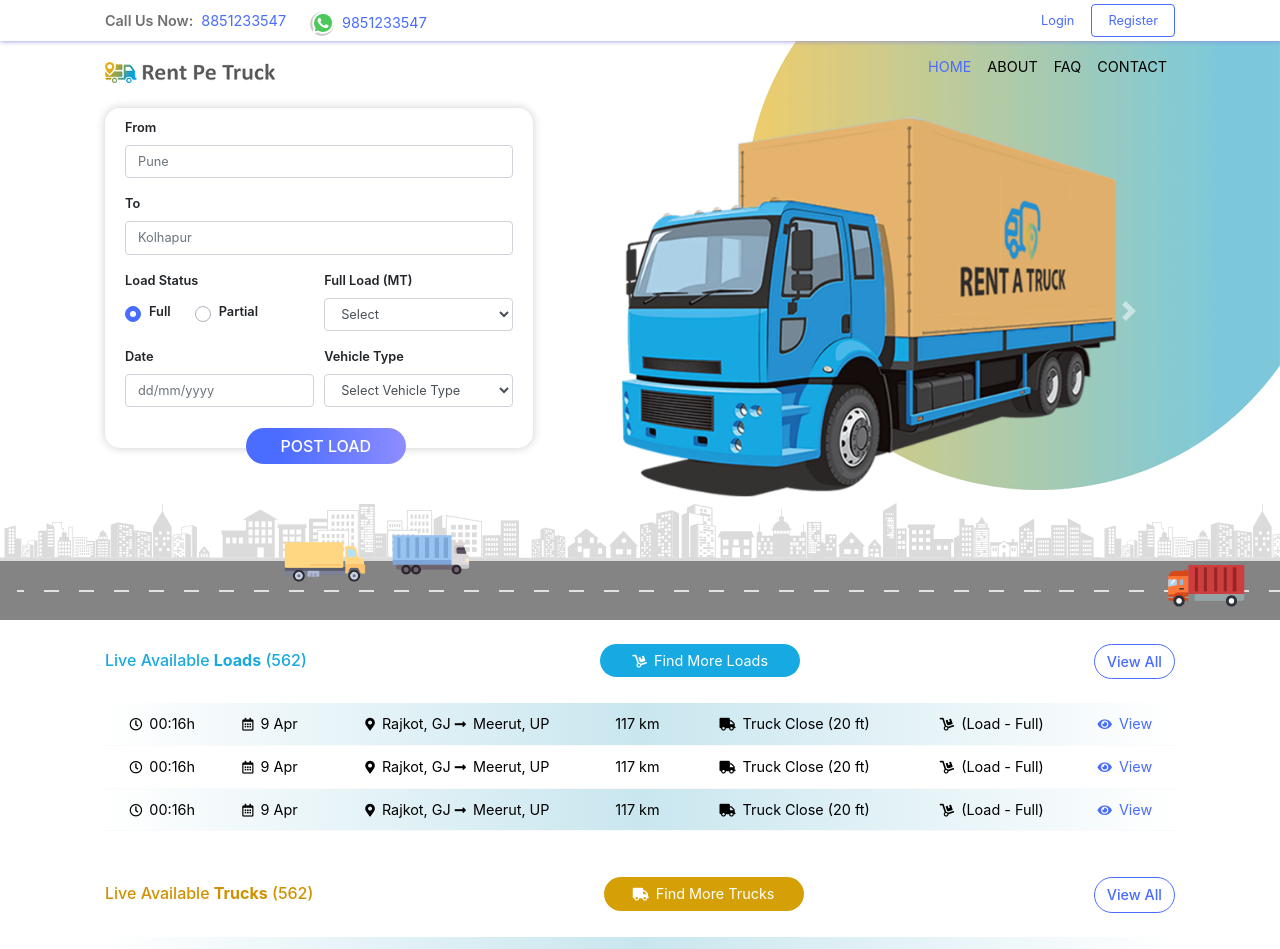
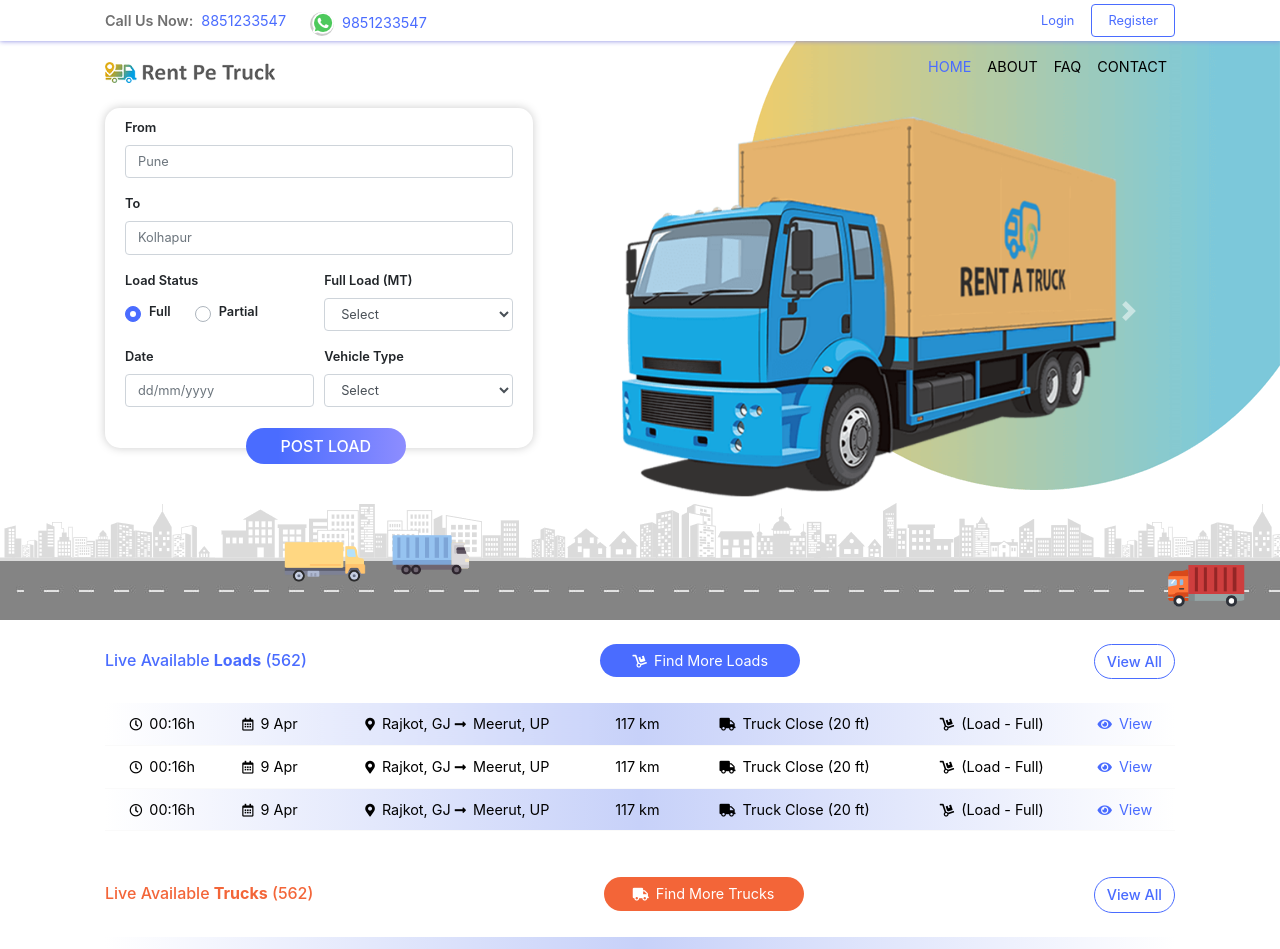
Before and after one commit to vinitbhisesh/rentatruck, an Angular app: page /home in a window 1280 px wide. Shown: the top 949 px of the page. Built offline with nearby package versions, Linux system fonts and the light colour scheme.

Commit message:
siteNewColor

```diff
--- a/src/app/dashboard/dashboard.component.html
+++ b/src/app/dashboard/dashboard.component.html
@@ -233,14 +233,14 @@
                             <label>Type: </label>
                             <span>Tata SFC 709 EX</span>
                         </div>
-                        <div class="lblSpanSty mb-2">
+                        <!-- <div class="lblSpanSty mb-2">
                             <label>Distance: </label>
                             <span>220 Km</span>
                         </div>
                         <div class="lblSpanSty">
                             <label>Rate: </label>
                             <span>50</span>
-                        </div>
+                        </div> -->
                     </div>
                     <div class="textStyRB">Has Send for Quotation</div>
                 </div>
--- a/src/app/footer/footer.component.html
+++ b/src/app/footer/footer.component.html
@@ -26,7 +26,7 @@
                         <address class="addressTextSty mb-2">
                             <div class="d-flex">
                                 <div class="d-inline-block mt-1 mr-3"><i class="fas fa-map-marker-alt"></i> </div>
-                                <div class="d-inline-block"><strong>Shaurya Technosoft Pvt. Ltd.</strong> <br /> 694/1/2/4, Adarsh Nagar, Sahakar Bhavan, 2nd Floor, <br /> Hotel Utsav Chowk, Satara road, Pune-411037.</div>
+                                <div class="d-inline-block">Shaurya Technosoft Pvt. Ltd. <br /> 694/1/2/4, Adarsh Nagar, Sahakar Bhavan, 2nd Floor, <br /> Hotel Utsav Chowk, Satara road, Pune-411037.</div>
                             </div>
                             <div class="d-flex mt-2">
                                 <div class="d-inline-block mt-1 mr-1"><i class="fas fa-phone-alt mr-2"></i></div>
--- a/src/app/header-before-login/header-before-login.component.html
+++ b/src/app/header-before-login/header-before-login.component.html
@@ -15,8 +15,7 @@
             </div>
             <div>
                 <button type="button" class="btn btn-link loginBtn" (click)="showLoginModal()">Login</button>
-                <button type="button" class="btn btn-outline-primary ml-1 px-3"
-                    (click)="showRegisterModal()">Register</button>
+                <button type="button" class="btn btn-outline-primary ml-1 px-3" (click)="showRegisterModal()">Register</button>
             </div>
         </div>
     </div>
--- a/src/app/home/home.component.html
+++ b/src/app/home/home.component.html
@@ -77,7 +77,7 @@
                                     <div class="form-group">
                                         <label for="vehicleType_id">Vehicle Type</label>
                                         <select id="vehicleType_id" class="form-control">
-                                            <option selected>Select Vehicle Type</option>
+                                            <option selected>Select</option>
                                             <option>Vehicle 1</option>
                                         </select>
                                     </div>
--- a/src/styles.css
+++ b/src/styles.css
@@ -194,9 +194,9 @@
 .searchBoxDashbRTA input{border:1px solid #fff; width:100%; display:block; padding:10px 45px 10px 20px; border-radius:30px;}
 .searchBoxDashbRTA i{position:absolute; top:11px; right:20px; font-size:16px; color:#0a80c5;}
 
-.titleStyLAL{color:#19a9df; margin-bottom:10px;}
+.titleStyLAL{color:#4A6CFF; margin-bottom:10px;}
 .titleStyLAL h5{font-size:1rem;}
-.titleStyLAT{color:#cf9100; margin-bottom:10px;}
+.titleStyLAT{color:#F36538; margin-bottom:10px;}
 .titleStyLAT h5{font-size:1rem;}
 
 .tbaleListLivetTL{margin-bottom:30px;}
@@ -210,11 +210,11 @@
 
 .findMoreLoadsBtnSty{margin-bottom:10px;}
 .findMoreLoadsBtnSty button{width:180px; font-size:0.9rem;}
-.findMoreLoadsBtnSty button, .findMoreLoadsBtnSty button:focus, .findMoreLoadsBtnSty button:hover{background-color:#17a9e1; border-radius:30px; border:none;}
+.findMoreLoadsBtnSty button, .findMoreLoadsBtnSty button:focus, .findMoreLoadsBtnSty button:hover{background-color:#4A6CFF; border-radius:30px; border:none;}
 .postYourTLBtnSty{margin-bottom:10px;}
 .postYourTLBtnSty{margin-left:0;}
 .postYourTLBtnSty button{width:180px; font-size:0.9rem;}
-.postYourTLBtnSty button, .postYourTLBtnSty button:focus, .postYourTLBtnSty button:hover{background-color:#d5a006; border-radius:30px; border:none;}
+.postYourTLBtnSty button, .postYourTLBtnSty button:focus, .postYourTLBtnSty button:hover{background-color:#F36538; border-radius:30px; border:none;}
 .viewAllBtn button{font-weight:500; border-radius:30px; font-size:0.9rem;}
 .registerBtn{color:#219fe8; border-color:#219fe8; border-radius:20px;}
 
@@ -265,9 +265,9 @@
 .searchBoxDashbRTA input{border:1px solid #fff; width:100%; display:block; padding:10px 45px 10px 20px; border-radius:30px;}
 .searchBoxDashbRTA i{position:absolute; top:11px; right:20px; font-size:16px; color:#0a80c5;}
 
-.titleStyLAL{color:#19a9df;}
+.titleStyLAL{color:#4A6CFF;}
 .titleStyLAL h5{font-size:1rem;}
-.titleStyLAT{color:#cf9100;}
+.titleStyLAT{color:#F36538;}
 .titleStyLAT h5{font-size:1rem;}
 
 .tbaleListLivetTL{margin-bottom:30px;}
@@ -279,9 +279,9 @@
 .tbaleListLivetTL table a{text-decoration:none;}
 
 .findMoreLoadsBtnSty button{width:160px; font-size:0.9rem;}
-.findMoreLoadsBtnSty button, .findMoreLoadsBtnSty button:focus, .findMoreLoadsBtnSty button:hover{background-color:#17a9e1; border-radius:30px; border:none;}
+.findMoreLoadsBtnSty button, .findMoreLoadsBtnSty button:focus, .findMoreLoadsBtnSty button:hover{background-color:#4A6CFF; border-radius:30px; border:none;}
 .postYourTLBtnSty button{width:180px; font-size:0.9rem;}
-.postYourTLBtnSty button, .postYourTLBtnSty button:focus, .postYourTLBtnSty button:hover{background-color:#d5a006; border-radius:30px; border:none;}
+.postYourTLBtnSty button, .postYourTLBtnSty button:focus, .postYourTLBtnSty button:hover{background-color:#F36538; border-radius:30px; border:none;}
 .viewAllBtn button{font-weight:500; border-radius:30px; font-size:0.9rem;}
 
 }
@@ -402,21 +402,21 @@
 .searchBoxDashbRTA input{border:1px solid #fff; width:100%; display:block; padding:10px 45px 10px 20px; border-radius:30px;}
 .searchBoxDashbRTA i{position:absolute; top:11px; right:20px; font-size:16px; color:#0a80c5;}
 
-.titleStyLAL{color:#19a9df;}
-.titleStyLAT{color:#cf9100;}
+.titleStyLAL{color:#4A6CFF;}
+.titleStyLAT{color:#F36538;}
 
 .tbaleListLivetTL{margin-bottom:30px;}
 .tbaleListLivetTL table{width:100%; text-align:center;}
 .tbaleListLivetTL table tr:nth-child(even) {background:#fff;}
-.tbaleListLivetTL table tr:nth-child(odd) {background: rgb(255,255,255); background: linear-gradient(90deg, rgba(255,255,255,1) 0%, #c9e6ef 50%, rgba(255,255,255,1) 100%);}
+.tbaleListLivetTL table tr:nth-child(odd) {background: rgb(255,255,255); background: linear-gradient(90deg, rgba(255,255,255,1) 0%, #c7d1f9 50%, rgba(255,255,255,1) 100%);}
 .tbaleListLivetTL table tr td{border-bottom:1px solid #fafafa; color:#000; font-weight:400; padding:10px; font-size:0.9rem;}
 .tbaleListLivetTL i{display:inline-block; margin-right:3px; font-size:0.8rem;}
 .tbaleListLivetTL table a{text-decoration:none;}
 
 .findMoreLoadsBtnSty button{width:200px;}
-.findMoreLoadsBtnSty button, .findMoreLoadsBtnSty button:focus, .findMoreLoadsBtnSty button:hover{background-color:#17a9e1; border-radius:30px; border:none;}
+.findMoreLoadsBtnSty button, .findMoreLoadsBtnSty button:focus, .findMoreLoadsBtnSty button:hover{background-color:#4A6CFF; border-radius:30px; border:none;}
 .postYourTLBtnSty button{width:200px;}
-.postYourTLBtnSty button, .postYourTLBtnSty button:focus, .postYourTLBtnSty button:hover{background-color:#d5a006; border-radius:30px; border:none;}
+.postYourTLBtnSty button, .postYourTLBtnSty button:focus, .postYourTLBtnSty button:hover{background-color:#F36538; border-radius:30px; border:none;}
 .viewAllBtn button{font-weight:500; border-radius:30px;}
 
 .container-fluid{width:100%; padding-right:50px; padding-left:50px; margin-right:auto; margin-left:auto;}
```
